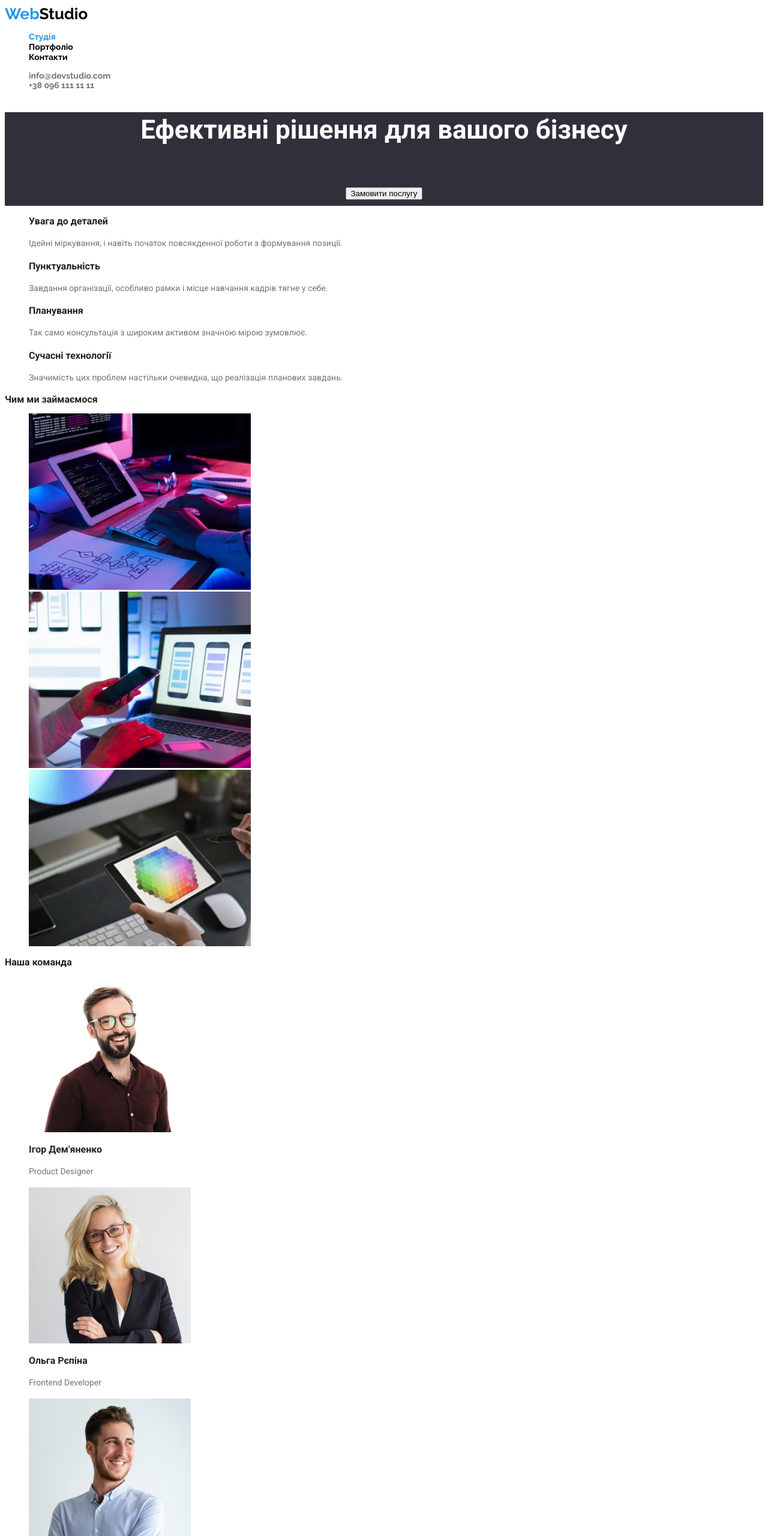
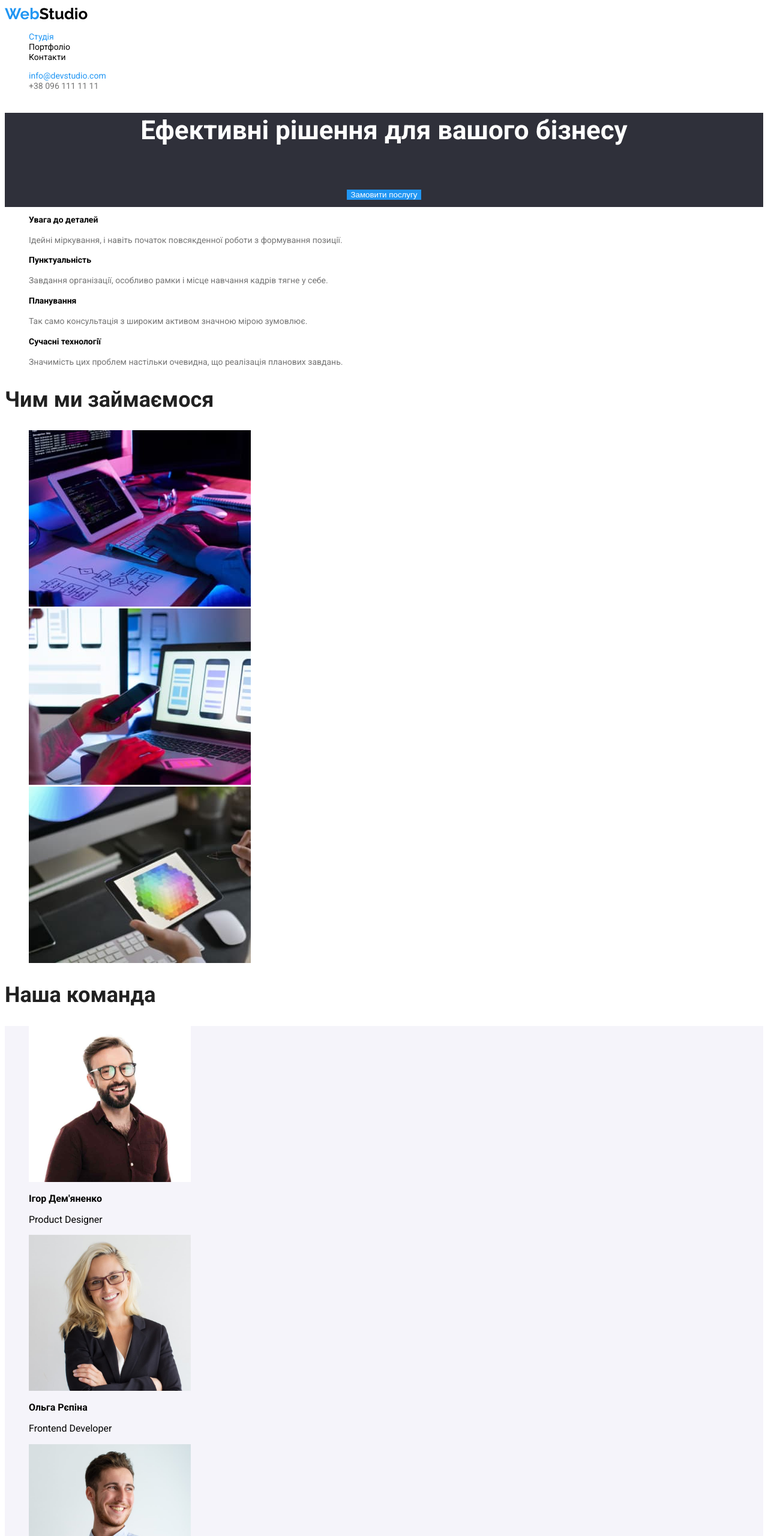
Before and after one commit to MP23-web/goit-markup-hw-08, a plain HTML site: page index.html in a window 1280 px wide. Shown: the top 2560 px of the page at 60% size. Drawn offline with Linux system fonts and the light colour scheme.

Commit message:
Created styles2

```diff
--- a/css/styles.css
+++ b/css/styles.css
@@ -3,7 +3,6 @@
     --secondary-color:#2196F3;
     --white-color:#FFFFFF;
     --grey-color:#757575;
-
 }
 
 body {
@@ -16,12 +15,16 @@ ul {
     list-style-type: none;
 }
 
-
 .link {
     font-family: 'Raleway', sans-serif;
     text-decoration: none;
     outline: none;
+}
 
+ .link.header {
+    font-family: 'Roboto';
+    font-size: 14px;
+    line-height: 1.14;
  }
 
 .logo, .logo-footer {
@@ -74,9 +77,10 @@ ul {
 }
 
 .section-title {
+    font-family: 'Roboto', sans-serif;
     color: #212121;
-    font-size: 16px;
-    line-height: 1.19;
+    font-size: 36px;
+    line-height: 1.16;
 }
 .text {
     color: var(--grey-color);
@@ -86,12 +90,26 @@ ul {
 .footer {
     background-color: #2F303A;
 }
-.address-item {
+
+.address-item-nav {
     color: var(--white-color);
     font-size: 14px;
     line-height: 1.7;
+    font-family: 'Roboto';
 }
 
+.address-item {
+    color: rgba(255, 255, 255, 0.6);
+    font-size: 14px;
+    line-height: 1.7;
+    font-family: 'Roboto';
+}
+
+.button {
+    color:var(--white-color);
+    background-color: var(--secondary-color);
+    border: none;
+}
 
 .button:hover,
 .button:focus {
@@ -101,21 +119,23 @@ ul {
     outline:none;
 }
 
-
 .button-nav:hover,
 .button-nav:focus {
-
     color:var(--white-color);
     background-color: var(--secondary-color);
-    font-size: 16px;
-    line-height: 1.62;
     align: center;
     border: none;
     outline:none;
   }
 
+  .button-nav {
+    font-family: 'Roboto';
+    font-size: 16px;
+    line-height: 1.62;
+  }
 
 .title-projects {
+    font-family: 'Roboto';
     color: #212121;
     font-size: 18px;
     line-height: 2;
@@ -123,9 +143,10 @@ ul {
 }
 
 .description {
+    font-family: 'Roboto';
     color: var(--grey-color);
     font-size: 16px;
-    line-height: 1.8;
+    line-height: 1.87;
 }
 
 .address {
@@ -137,5 +158,34 @@ ul {
     font-size: 44px;
     line-height: 1.36;
     text-align: center;
+}
+
+.features-title {
+    font-size: 14px;
+    line-height: 1.14;
+}
+
+.team-title {
+    font-size: 16px;
+    line-height: 1.18;
+ }
+
+ .team-text {
+    font-size: 16px;
+    line-height: 1.18;
+ }
+ .team{
+    background-color:#F5F4FA;
+
+ }
+
+ .link.current {
+    color:var(--secondary-color);
 
 }
+
+.link.current-btn {
+    color:var(--white-color);
+    background-color: var(--secondary-color);
+    border: none;
+}
--- a/index.html
+++ b/index.html
@@ -16,14 +16,14 @@
       <a href="" class="link logo">Web<span class="accent">Studio</span></a>
       <nav>
         <ul class="site-nav list">
-          <li><a href="#" class="link current">Студія</a></li>
-          <li><a href="./portfolio.html" class="link">Портфоліо</a></li>
-          <li><a href="" class="link">Контакти</a></li>
+          <li><a href="#" class="link header current">Студія</a></li>
+          <li><a href="./portfolio.html" class="link header">Портфоліо</a></li>
+          <li><a href="" class="link header">Контакти</a></li>
         </ul>
       </nav>
       <ul class="auth-nav list">
-        <li><a href="mailto:info@devstudio.com" class="link">info@devstudio.com</a></li>
-        <li><a href="tel:+380961111111" class="link">+38 096 111 11 11</a></li>
+        <li><a href="mailto:info@devstudio.com" class="link header current">info@devstudio.com</a></li>
+        <li><a href="tel:+380961111111" class="link header">+38 096 111 11 11</a></li>
       </ul>
     </header>
     <main>
@@ -35,24 +35,24 @@
         <h2 visually hidden>Наші особливості</h2>
         <ul>
           <li>
-            <h3 class="section-title">Увага до деталей</h3>
+            <h3 class="features-title">Увага до деталей</h3>
             <p class="text">
               Ідейні міркування, і навіть початок повсякденної роботи з формування позиції.
             </p>
           </li>
           <li>
-            <h3 class="section-title">Пунктуальність</h3>
+            <h3 class="features-title">Пунктуальність</h3>
             <p class="text">
               Завдання організації, особливо рамки і місце навчання кадрів тягне у себе.
             </p>
           </li>
           <li>
-            <h3 class="section-title">Планування</h3>
+            <h3 class="features-title">Планування</h3>
             <p class="text">Так само консультація з широким активом значною мірою зумовлює.</p>
           </li>
 
           <li>
-            <h3 class="section-title">Сучасні технології</h3>
+            <h3 class="features-title">Сучасні технології</h3>
             <p class="text">
               Значимість цих проблем настільки очевидна, що реалізація планових завдань.
             </p>
@@ -75,26 +75,26 @@
       </section>
       <section class="section">
         <h2 class="section-title">Наша команда</h2>
-        <ul>
+        <ul class="team">
           <li>
             <img src="./images/our-team/igor-demyanenko.jpg" alt="Ігор Дем'яненко" width="270" />
-            <h3 class="section-title">Ігор Дем'яненко</h3>
-            <p class="text">Product Designer</p>
+            <h3 class="team-title">Ігор Дем'яненко</h3>
+            <p class="team-text">Product Designer</p>
           </li>
           <li>
             <img src="./images/our-team/olga-repina.jpg " alt="Ольга Рєпіна" width="270" />
-            <h3 class="section-title">Ольга Рєпіна</h3>
-            <p class="text">Frontend Developer</p>
+            <h3 class="team-title">Ольга Рєпіна</h3>
+            <p class="team-text">Frontend Developer</p>
           </li>
           <li>
             <img src="./images/our-team/mykola-tarasov.jpg" alt="Микола Тарасов" width="270" />
-            <h3 class="section-title">Микола Тарасов</h3>
-            <p class="text">Marketing</p>
+            <h3 class="team-title">Микола Тарасов</h3>
+            <p class="team-text">Marketing</p>
           </li>
           <li>
             <img src="./images/our-team/mykhailo-ermakov.jpg" alt="Михайло Єрмаков" width="270" />
-            <h3 class="section-title">Михайло Єрмаков</h3>
-            <p class="text">UI Designer</p>
+            <h3 class="team-title">Михайло Єрмаков</h3>
+            <p class="team-text">UI Designer</p>
           </li>
         </ul>
       </section>
@@ -104,7 +104,7 @@
           <ul class="address">
             <li>
               <a
-                class="link address-item"
+                class="link address-item-nav"
                 href="https://goo.gl/maps/xoH6kGCsavsLJjou9"
                 target="_blank"
                 rel="noopener noreferrer nofollow"
```
Also changed, not shown: portfolio.html (+7 -7 lines).
